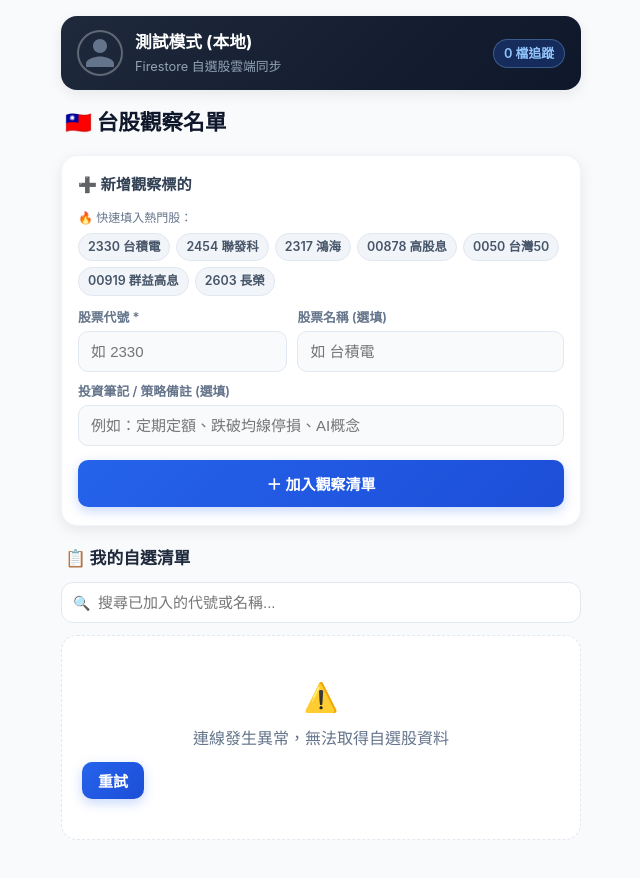
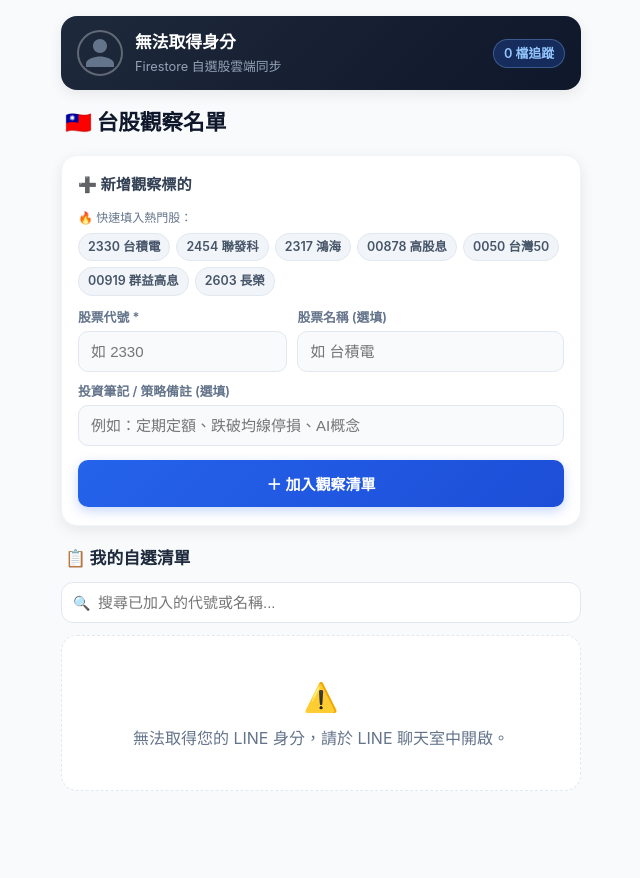
Before and after one commit to t4546im/tim-liff-app, a plain HTML site: page tw_stocklist.html in a window 1280 px wide. Shown: the whole page, without its empty margins (319-959 px from the left). After the commit the page ends 851 px from the top, so only its background shows below. Drawn offline with Linux system fonts and the light colour scheme; no server answers.

Commit message:
Modify TW&US LIFF_ID

```diff
--- a/tw_stocklist.html
+++ b/tw_stocklist.html
@@ -558,7 +558,7 @@
     // ==========================================
     // ⚙️ LIFF 與 API 基礎設定
     // ==========================================
-    const LIFF_ID = "2008963829-tIljVU3d";
+    const LIFF_ID = "2008963829-8AQfQpyL";
     const API_URL = "https://asia-east1-tim-chatting-project.cloudfunctions.net/tim-chatting-project/liff_api";
 
     let currentUserId = "";
@@ -590,7 +590,8 @@
             await liff.init({ liffId: LIFF_ID });
             if (!liff.isLoggedIn()) {
                 liff.login();
-            } else {
+                return;
+            }
             const profile = await liff.getProfile();
             currentUserId = profile.userId;
 
@@ -599,14 +600,23 @@
                 document.getElementById('user-avatar').src = profile.pictureUrl;
             }
             loadWatchlist();
-            }
         } catch (err) {
             console.error("LIFF Init Error:", err);
-            // 本機開發測試環境備用 UID
             const urlParams = new URLSearchParams(window.location.search);
-            currentUserId = urlParams.get('user_id') || "test_user_id";
+            const paramUid = urlParams.get('user_id');
+            if (paramUid) {
+                currentUserId = paramUid;
                 document.getElementById('user-name').innerText = "測試模式 (本地)";
                 loadWatchlist();
+            } else {
+                document.getElementById('user-name').innerText = "無法取得身分";
+                document.getElementById('stock-list-container').innerHTML = `
+                    <div class="empty-state">
+                        <div style="font-size: 28px; margin-bottom: 8px;">⚠️</div>
+                        <div>無法取得您的 LINE 身分，請於 LINE 聊天室中開啟。</div>
+                    </div>
+                `;
+            }
         }
     }
 
```
Also changed, not shown: us_stocklist.html (+14 -3 lines). Lines whose indentation alone changed are shown as unchanged.
